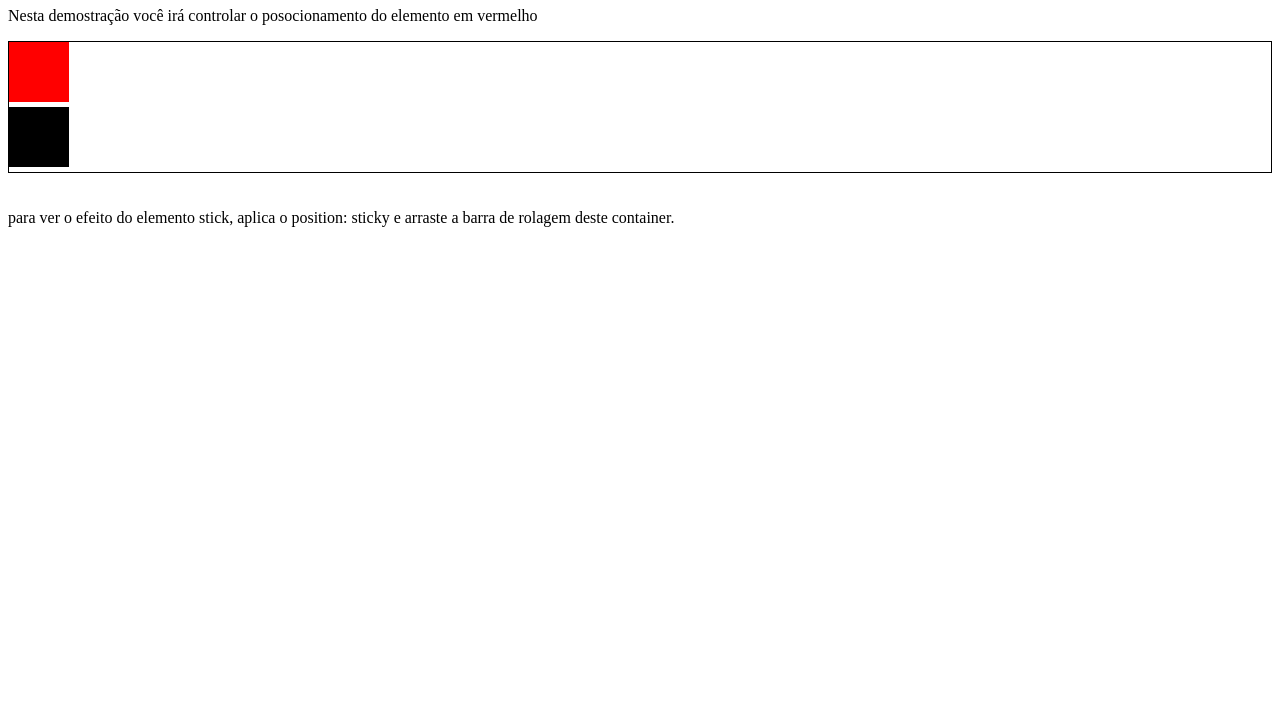
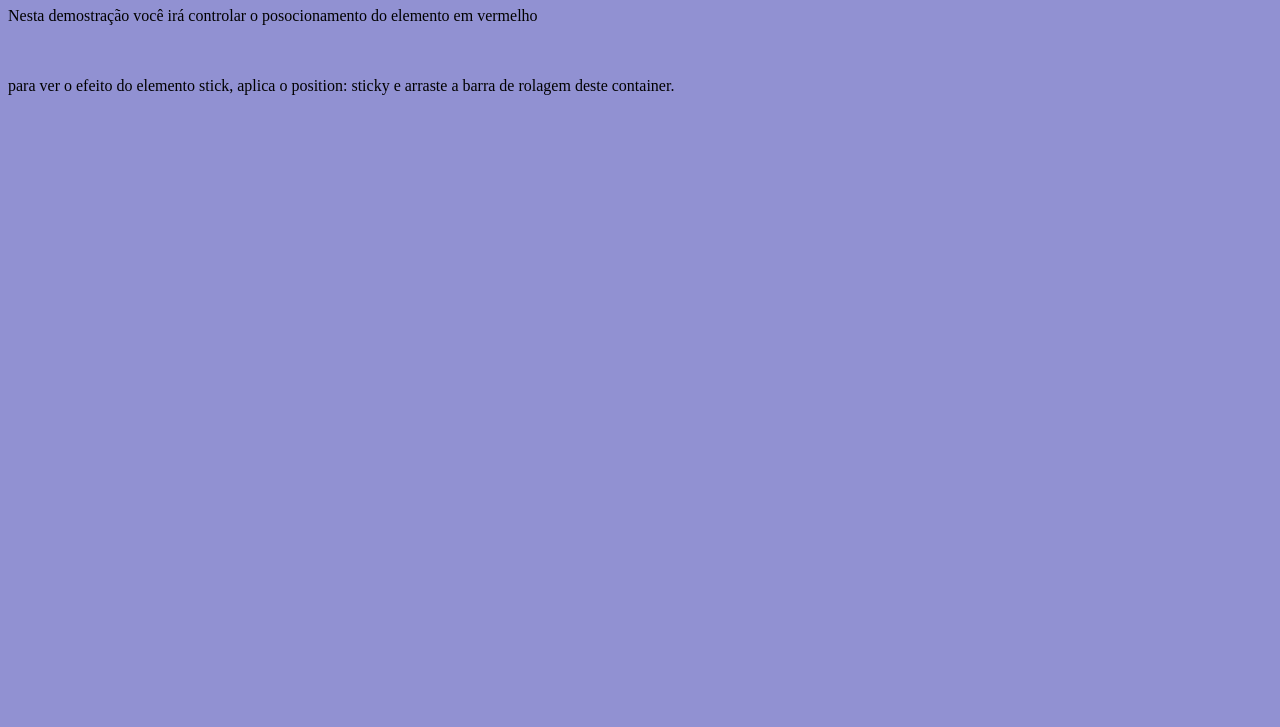
Before and after one commit to LucianaaFreitas/N-vel-4-, a plain HTML site: page index.html in a window 1280 px wide. Shown: the part 73-800 px from the top of the page. Drawn offline with Linux system fonts and the light colour scheme.

Commit message:
criando variaveis

```diff
--- a/style.css
+++ b/style.css
@@ -1,19 +1,5 @@
-div {
-  background-color:black;
-  width:60px;
-  height:60px;
-  margin-bottom: 5px;
+body {
+  --bg-color: #9191d2;
+
+  background-color: var(--bg-color);
 }
-section{
-  position: relative;
-  border: 1px solid;
-}
-.position {
-  background-color:red;
-
-  position: absolute;
-  inset: 0;
-  z-index: 10;
-
-
-}
```
